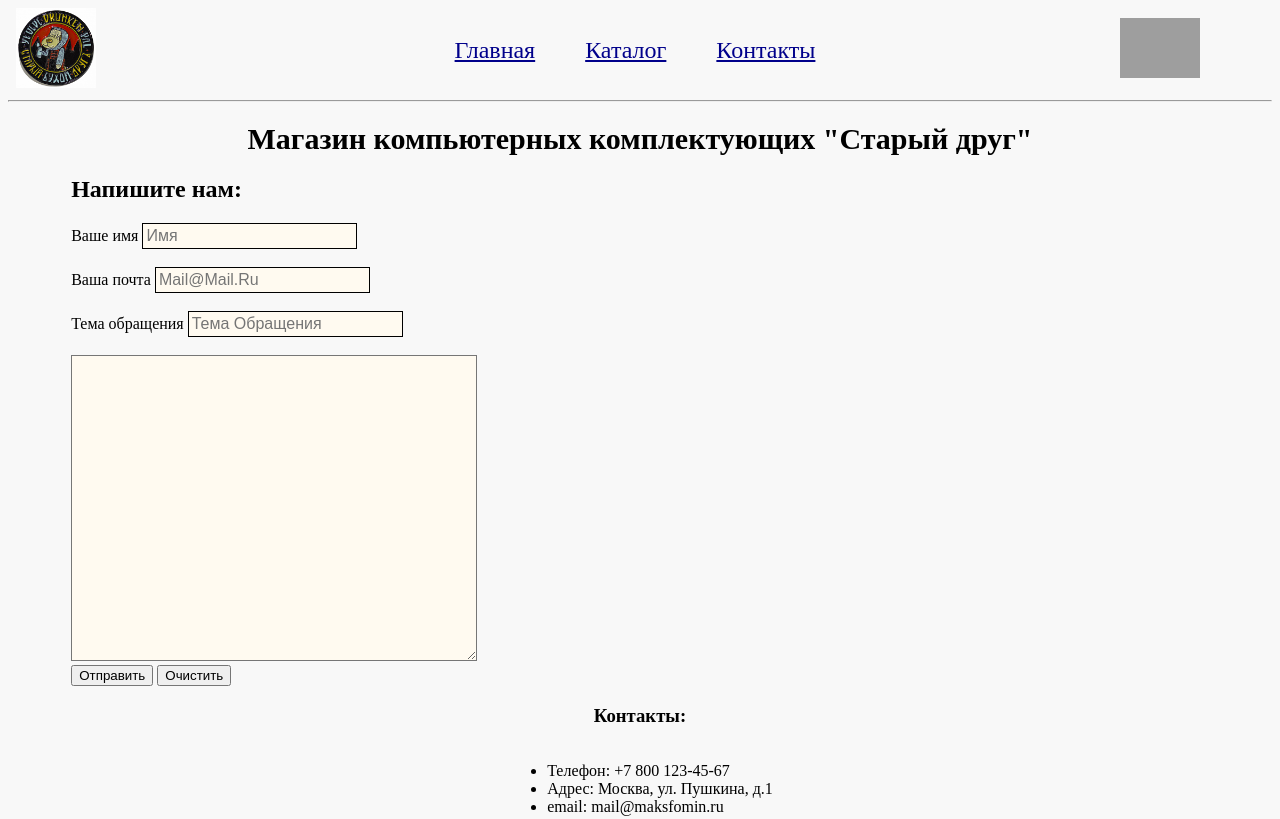
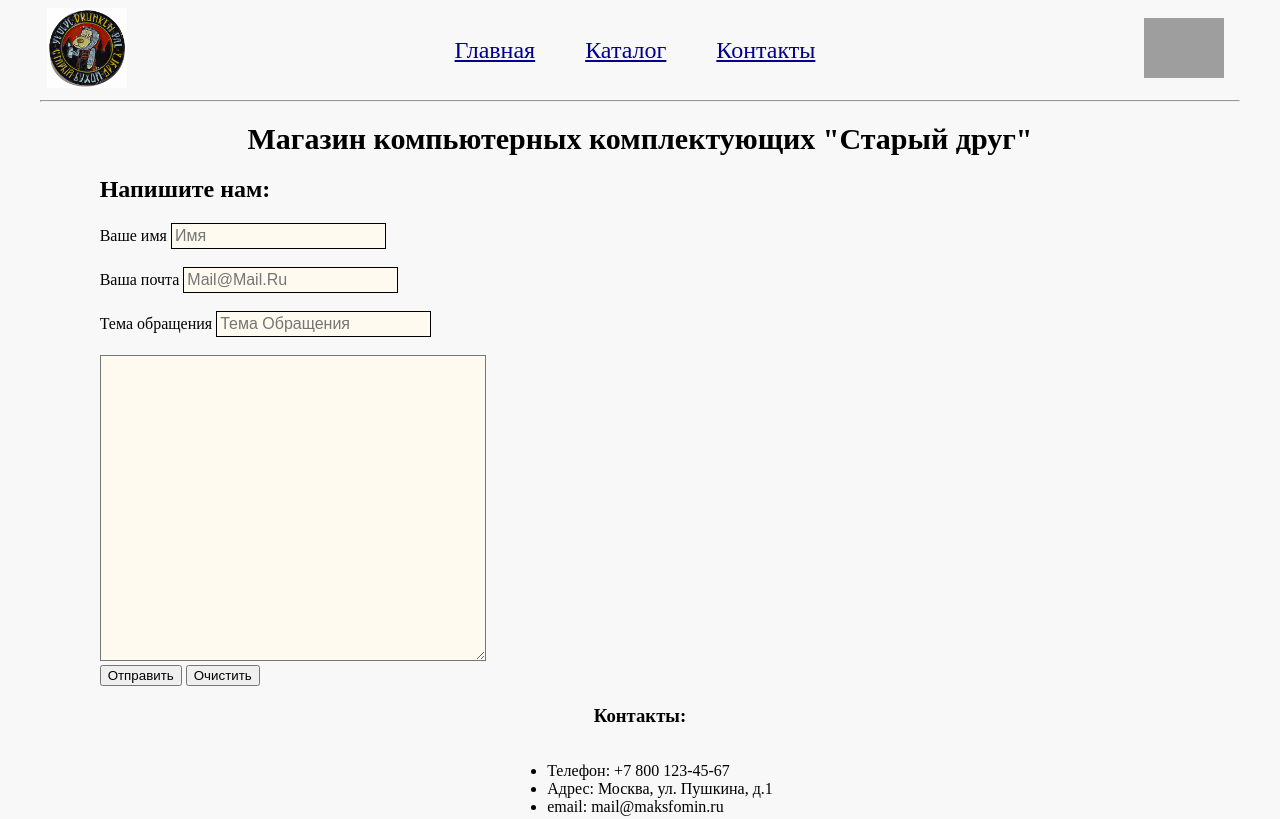
Before and after one commit to anatomica/HTML_CSS, a plain HTML site: page contacts.html in a window 1280 px wide. Shown: the top 819 px of the page. Drawn offline with Linux system fonts and the light colour scheme; grey boxes are pictures that could not be loaded.

Commit message:
Homework 5.2.1

```diff
--- a/contacts.html
+++ b/contacts.html
@@ -56,7 +56,7 @@
 
 	<div class="map">
 		<script type="text/javascript" charset="utf-8" async
-		        src="https://api-maps.yandex.ru/services/constructor/1.0/js/?um=constructor%3Ab0509ded2417a372fa6baa24b2b25b8dda5971bc3481a142e51ac6c32d870fb0&amp;width=70%&amp;height=400&amp;lang=ru_RU&amp;scroll=true"></script>
+		        src="https://api-maps.yandex.ru/services/constructor/1.0/js/?um=constructor%3Ab0509ded2417a372fa6baa24b2b25b8dda5971bc3481a142e51ac6c32d870fb0&amp;width=80%&amp;height=400&amp;lang=ru_RU&amp;scroll=true"></script>
 	</div>
 </div>
 
--- a/style.css
+++ b/style.css
@@ -3,9 +3,9 @@ body {
 }
 
 .container {
-    width: 100%;
+    max-width: 95%;
     min-height: calc(100vh - 130px);
-    margin: auto 0 auto 0;
+    margin: 0 auto;
 }
 
 .header {
@@ -162,7 +162,7 @@ input{
 }
 
 .cart_img{
-    margin-left: 40%;
+    margin-left: 60%;
     height: 60px;
 }
 
```
